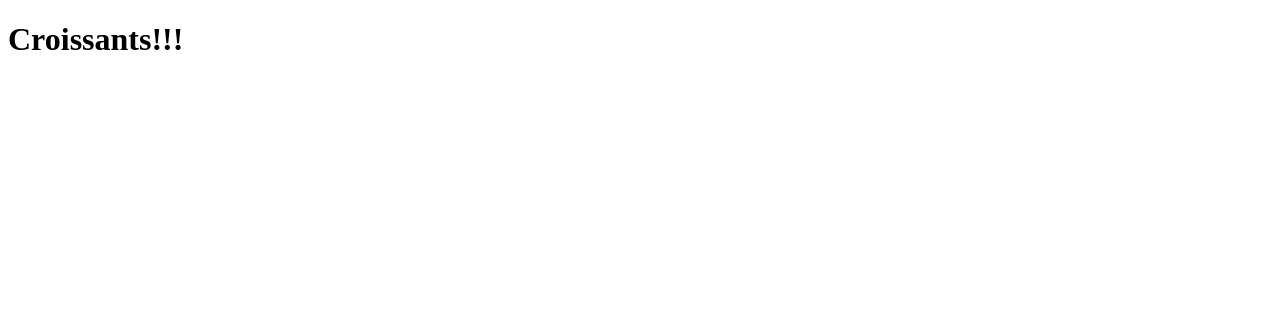
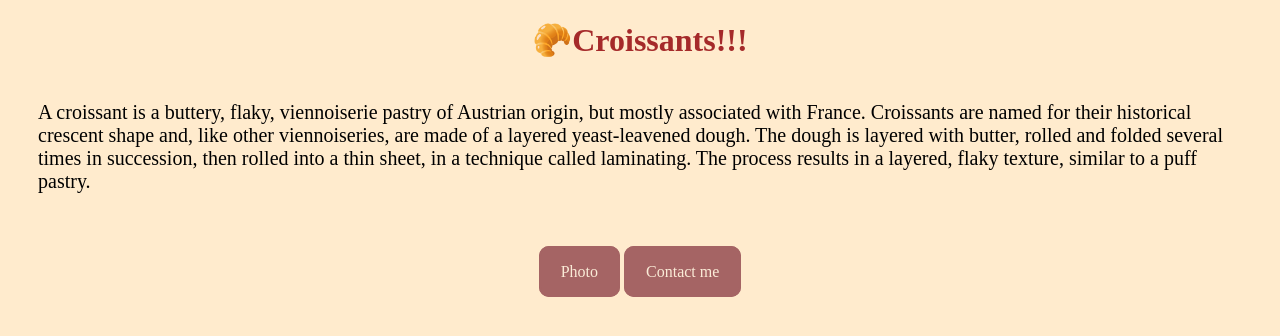
Before and after one commit to Ingrida425/Croissant-homework-SheCodes, a plain HTML site: page index.html in a window 1280 px wide. Drawn offline with Linux system fonts and the light colour scheme.

Commit message:
aded photo and some styling

```diff
--- a/css/styles.css
+++ b/css/styles.css
@@ -0,0 +1,48 @@
+:root {
+  --primary-color: #a56464;
+}
+body {
+  background-color: blanchedalmond;
+}
+h1 {
+  text-align: center;
+  color: brown;
+}
+h4 {
+  color: brown;
+  font-size: 20px;
+}
+p {
+  font-size: 20px;
+  padding: 20px 30px;
+  margin-bottom: 50px;
+}
+.navigation {
+  display: block;
+  margin: 0 auto;
+  text-align: center;
+}
+.links {
+  text-decoration: none;
+  padding: 15px 20px;
+  border: 2px solid var(--primary-color);
+  border-radius: 10px;
+  color: antiquewhite;
+  background-color: var(--primary-color);
+}
+.homepageLink {
+  display: block;
+  text-align: center;
+  margin-top: 30px;
+  font-size: 18px;
+}
+.croissant {
+  display: block;
+  margin: 0 auto;
+  padding: 30px;
+  max-width: 50%;
+  height: auto;
+}
+.bakeryMail {
+  text-align: center;
+}
--- a/index.html
+++ b/index.html
@@ -4,9 +4,23 @@
     <meta charset="UTF-8" />
     <meta http-equiv="X-UA-Compatible" content="IE=edge" />
     <meta name="viewport" content="width=device-width, initial-scale=1.0" />
+    <link rel="stylesheet" href="/css/styles.css" />
     <title>Homepage</title>
   </head>
   <body>
-    <h1>Croissants!!!</h1>
+    <h1>🥐Croissants!!!</h1>
+    <p>
+      A croissant is a buttery, flaky, viennoiserie pastry of Austrian origin,
+      but mostly associated with France. Croissants are named for their
+      historical crescent shape and, like other viennoiseries, are made of a
+      layered yeast-leavened dough. The dough is layered with butter, rolled and
+      folded several times in succession, then rolled into a thin sheet, in a
+      technique called laminating. The process results in a layered, flaky
+      texture, similar to a puff pastry.
+    </p>
+    <div class="navigation">
+      <a href="/photo.html" class="links">Photo</a>
+      <a href="/contact.html#contact" class="links">Contact me</a>
+    </div>
   </body>
 </html>
```
Also changed, not shown: contact.html (+14 -1 lines), photo.html (+10 -1 lines), pictures/APileOfCroissants.jpg (added).
